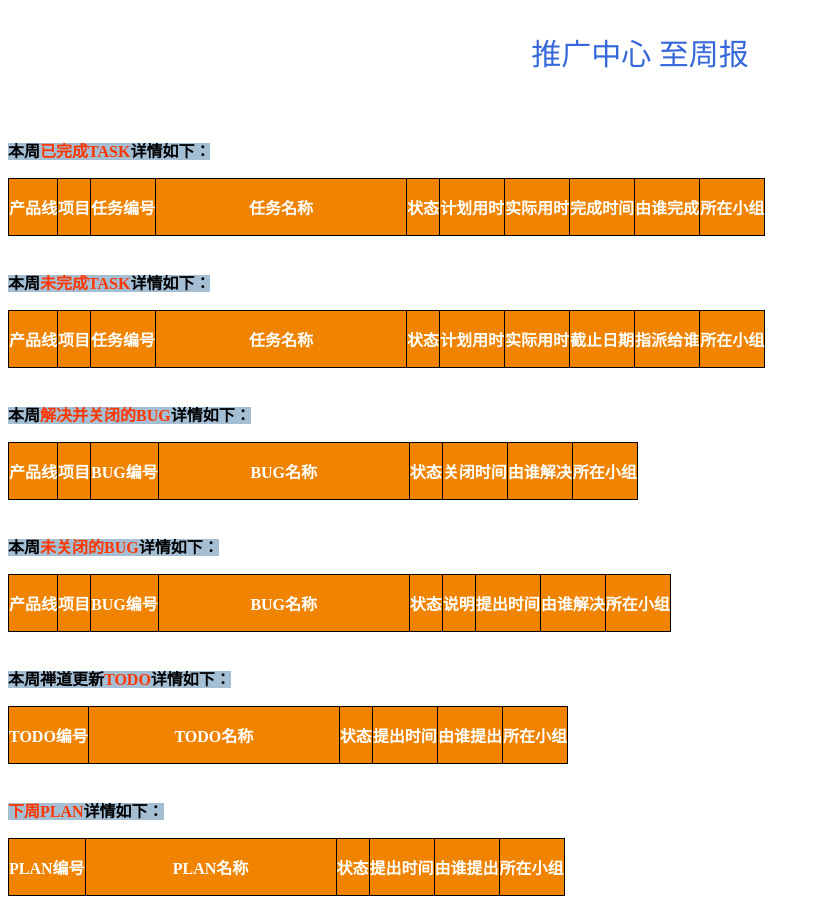
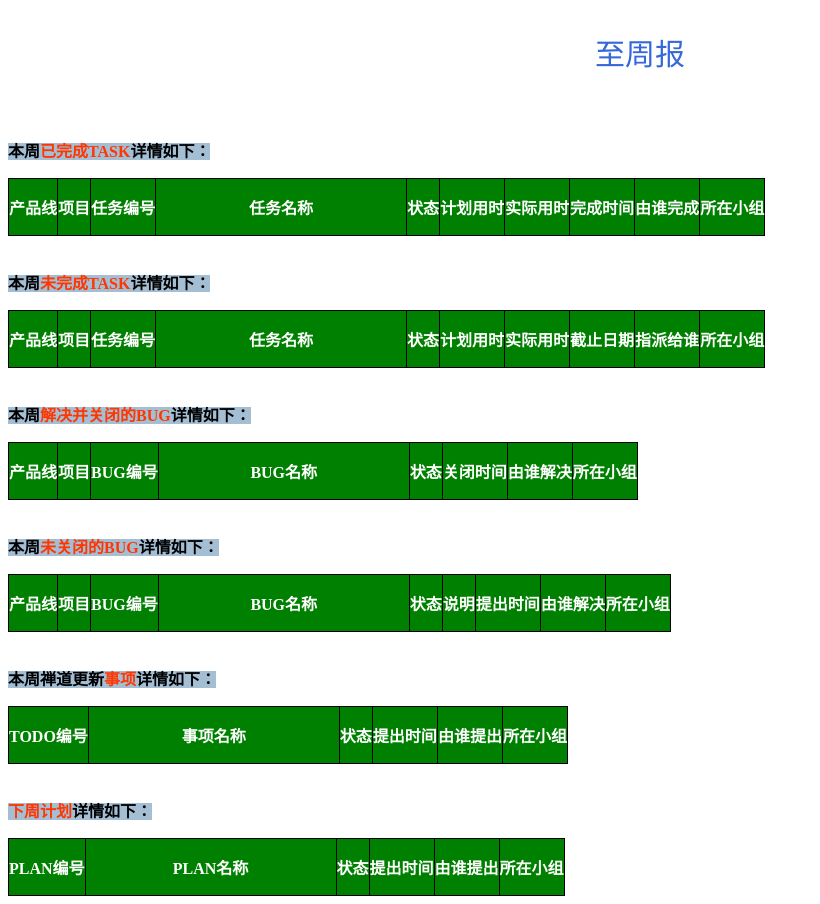
Before and after one commit to shshenpengfei/scrum_project_manage_system, a PHP site: page /module/task/view/reportweekly.html.php in a window 1280 px wide. Shown: the whole page, without its empty margins (0-820 px from the left). Run offline with PHP 8.4, Linux system fonts and the light colour scheme; the template is opened without the code that fills it, so the values that code supplies are empty.

Commit message:
改进周报

```diff
--- a/module/report/control.php
+++ b/module/report/control.php
@@ -100,6 +100,7 @@ class report extends control
     public function workload()
     {
         $this->view->header->title = $this->lang->report->workload;
+        $workload = $this->report->getWorkload();
         $this->view->workload      = $this->report->getWorkload();
         $this->view->users         = $this->loadModel('user')->getPairs('noletter|noclosed');
         $this->view->submenu       = 'staff';
--- a/module/task/control.php
+++ b/module/task/control.php
@@ -1123,7 +1123,8 @@ class task extends control
         $todo_guys = array();
         $plan_guys = array();
         $user_info = $this->loadModel('user')->getById($account);
-        if($user_info->position == 'leader' || $user_info->position == 'director'){
+        if($user_info->realname == 'director' || $user_info->realname == 'vp' ){
+        //if($user_info->position == 'leader' || $user_info->position == 'director'){
             $childDeptIds = $this->loadModel('dept')->getAllChildID($user_info->dept);
             $guys = array();
             $guys_list = $this->dept->getUsers($childDeptIds);
--- a/module/task/view/reportweekly.html.php
+++ b/module/task/view/reportweekly.html.php
@@ -5,12 +5,12 @@
     <meta http-equiv="Content-Type" content="text/html; charset=UTF-8">
 </head>
 <body >
-<p style="color: #3668d9;font-size: 30px;text-align: center;">推广中心<b style="color: #ff3600"><?=$user_info->realname;?></b>
+<p style="color: #3668d9;font-size: 30px;text-align: center;"><b style="color: #ff3600"><?=$user_info->realname;?></b>
     <?=$user_info->position == 'leader' ? '组' : '';?><?=$begin?>至<?=$end?>周报</p>
 <br/>
 <p><b style="background-color: #A4BED4">本周<b style="color: #ff3600">已完成TASK</b>详情如下：</b></p>
 <table style="border:1px #000 solid;border-collapse:collapse;" cellpadding="0" cellspacing="0" border="1">
-    <tr style="background: #f08300;color:#fff">
+    <tr style="background:green;color:#fff">
         <th>产品线</th>
         <th>项目</th>
         <th>任务编号</th>
@@ -56,7 +56,7 @@
 <br/>
 <p><b style="background-color: #A4BED4">本周<b style="color: #ff3600">未完成TASK</b>详情如下：</b></p>
 <table style="border:1px #000 solid;border-collapse:collapse;" cellpadding="0" cellspacing="0" border="1">
-    <tr style="background: #f08300;color:#fff">
+    <tr style="background:green;color:#fff">
         <th>产品线</th>
         <th>项目</th>
         <th>任务编号</th>
@@ -102,7 +102,7 @@
 <br/>
 <p><b style="background-color: #A4BED4">本周<b style="color: #ff3600">解决并关闭的BUG</b>详情如下：</b></p>
 <table style="border:1px #000 solid;border-collapse:collapse;" cellpadding="0" cellspacing="0" border="1">
-    <tr style="background: #f08300;color:#fff">
+    <tr style="background:green;color:#fff">
         <th>产品线</th>
         <th>项目</th>
         <th>BUG编号</th>
@@ -142,7 +142,7 @@
 <br/>
 <p><b style="background-color: #A4BED4">本周<b style="color: #ff3600">未关闭的BUG</b>详情如下：</b></p>
 <table style="border:1px #000 solid;border-collapse:collapse;" cellpadding="0" cellspacing="0" border="1">
-    <tr style="background: #f08300;color:#fff">
+    <tr style="background:green;color:#fff">
         <th>产品线</th>
         <th>项目</th>
         <th>BUG编号</th>
@@ -183,11 +183,11 @@
     <?php }?>
 </table>
 <br/>
-<p><b style="background-color: #A4BED4">本周禅道更新<b style="color: #ff3600">TODO</b>详情如下：</b></p>
+<p><b style="background-color: #A4BED4">本周禅道更新<b style="color: #ff3600">事项</b>详情如下：</b></p>
 <table style="border:1px #000 solid;border-collapse:collapse;" cellpadding="0" cellspacing="0" border="1">
-    <tr style="background: #f08300;color:#fff">
+    <tr style="background:green;color:#fff">
         <th>TODO编号</th>
-        <th><p style="width: 250px;">TODO名称</p></th>
+        <th><p style="width: 250px;">事项名称</p></th>
         <th>状态</th>
         <th>提出时间</th>
         <th>由谁提出</th>
@@ -217,9 +217,9 @@
     <?php }?>
 </table>
 <br/>
-<p><b style="background-color: #A4BED4"><b style="color: #ff3600">下周PLAN</b>详情如下：</b></p>
+<p><b style="background-color: #A4BED4"><b style="color: #ff3600">下周计划</b>详情如下：</b></p>
 <table style="border:1px #000 solid;border-collapse:collapse;" cellpadding="0" cellspacing="0" border="1">
-    <tr style="background: #f08300;color:#fff">
+    <tr style="background:green;color:#fff">
         <th>PLAN编号</th>
         <th><p style="width: 250px;">PLAN名称</p></th>
         <th>状态</th>
```
Also changed, not shown: module/my/control.php (+4 -4 lines), module/my/view/birth.html.php (+3 -4 lines), www/data/upload/1/201510/2313235904173ffq.png (added), www/data/upload/1/201510/23133140046477nd.png (added).
